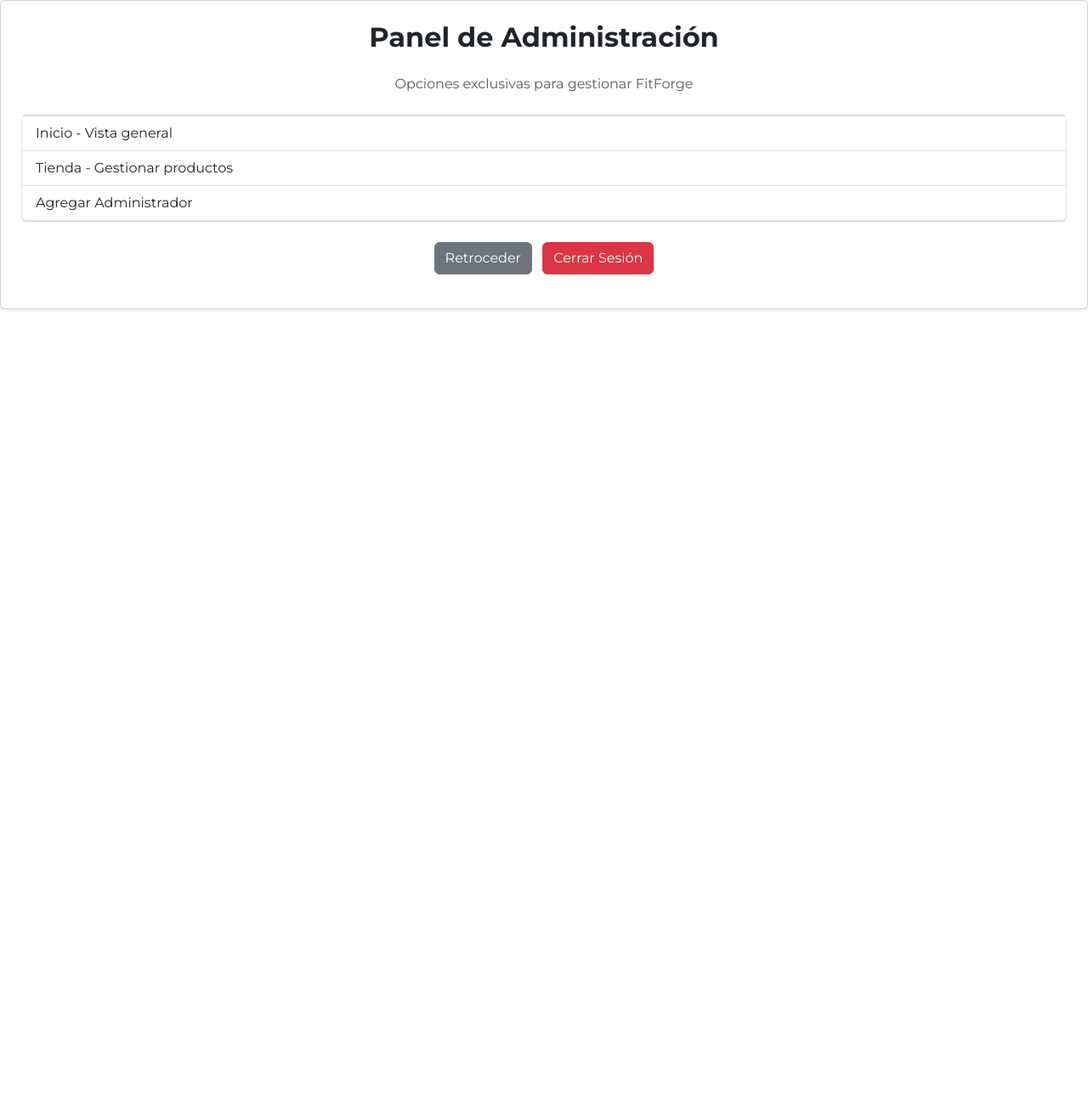
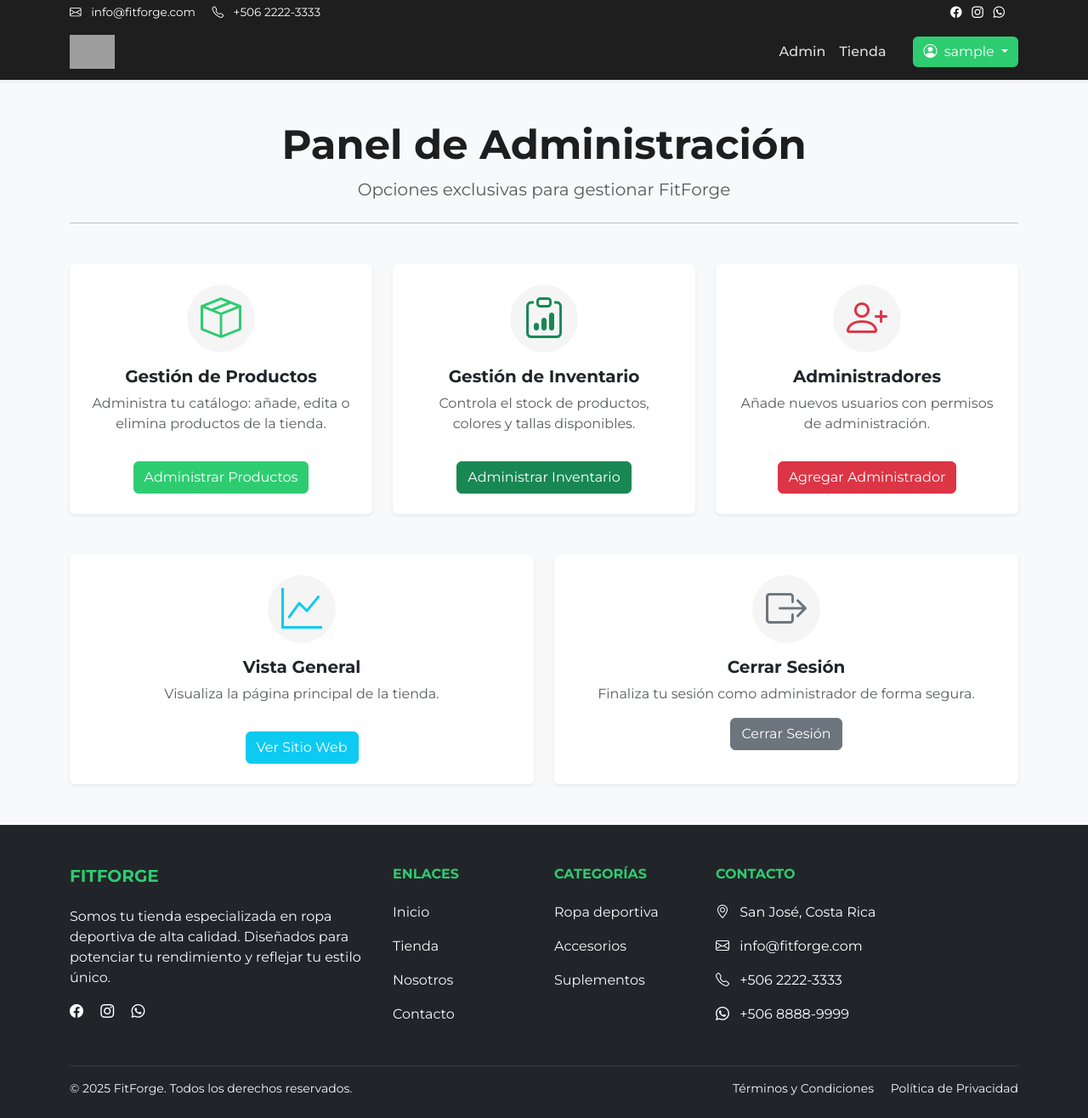
Before and after one commit to RamzaF/PF-Fitforge, a Spring Boot app: page /admin in a window 1280 px wide. Shown: the whole page at 85% size. Before the commit the page ends 365 px from the top, so only its background shows below. Run offline with Spring Boot 4, Linux system fonts and the light colour scheme; the visitor is signed in with stand-in values (Sample User, id 1); some of the project's set-up classes (security, data sources, template engines, error pages and the like) are left out, and stand-ins take their place; some libraries are stand-ins or nearby versions; grey boxes are pictures that could not be loaded.

Commit message:
Mejorar la interfaz del panel de administración y la sección de tienda: se añaden tarjetas de gestión, se optimiza el diseño y se integra un sistema de búsqueda con filtros.

```diff
--- a/InitializrSpringbootProject/src/main/resources/templates/admin.html
+++ b/InitializrSpringbootProject/src/main/resources/templates/admin.html
@@ -4,45 +4,151 @@
       xmlns:sec="http://www.thymeleaf.org/extras/spring-security">
     <head th:replace="~{layout/plantilla :: head}">
         <title>Panel Admin - FitForge</title>
+    </head>
+    <body sec:authorize="hasRole('ROLE_ADMIN')">
+        <!-- Header -->
+        <header th:replace="~{layout/plantilla :: header}"/>
+
+        <!-- Contenido principal -->
+        <section class="admin-dashboard py-5">
+            <div class="container">
+                <div class="row mb-4">
+                    <div class="col-12 text-center">
+                        <h1 class="display-5 fw-bold">Panel de Administración</h1>
+                        <p class="lead text-muted">Opciones exclusivas para gestionar FitForge</p>
+                        <hr class="my-4">
+                    </div>
+                </div>
+
+                <!-- Tarjetas de opciones -->
+                <div class="row row-cols-1 row-cols-md-3 g-4 mb-5">
+                    <!-- Tarjeta Gestión de Productos -->
+                    <div class="col">
+                        <div class="card h-100 border-0 shadow-sm hover-card">
+                            <div class="card-body text-center p-4">
+                                <div class="icon-wrapper mb-3">
+                                    <i class="bi bi-box-seam text-primary" style="font-size: 3rem;"></i>
+                                </div>
+                                <h3 class="card-title h5 fw-bold">Gestión de Productos</h3>
+                                <p class="card-text text-muted">
+                                    Administra tu catálogo: añade, edita o elimina productos de la tienda.
+                                </p>
+                                <a href="/admin/productos/listado" class="btn btn-primary mt-3">
+                                    Administrar Productos
+                                </a>
+                            </div>
+                        </div>
+                    </div>
+
+                    <!-- Tarjeta Gestión de Inventario -->
+                    <div class="col">
+                        <div class="card h-100 border-0 shadow-sm hover-card">
+                            <div class="card-body text-center p-4">
+                                <div class="icon-wrapper mb-3">
+                                    <i class="bi bi-clipboard-data text-success" style="font-size: 3rem;"></i>
+                                </div>
+                                <h3 class="card-title h5 fw-bold">Gestión de Inventario</h3>
+                                <p class="card-text text-muted">
+                                    Controla el stock de productos, colores y tallas disponibles.
+                                </p>
+                                <a href="/admin/productos/listado" class="btn btn-success mt-3">
+                                    Administrar Inventario
+                                </a>
+                            </div>
+                        </div>
+                    </div>
+
+                    <!-- Tarjeta Agregar Administrador -->
+                    <div class="col">
+                        <div class="card h-100 border-0 shadow-sm hover-card">
+                            <div class="card-body text-center p-4">
+                                <div class="icon-wrapper mb-3">
+                                    <i class="bi bi-person-plus text-danger" style="font-size: 3rem;"></i>
+                                </div>
+                                <h3 class="card-title h5 fw-bold">Administradores</h3>
+                                <p class="card-text text-muted">
+                                    Añade nuevos usuarios con permisos de administración.
+                                </p>
+                                <a href="/usuario/nuevo" class="btn btn-danger mt-3">
+                                    Agregar Administrador
+                                </a>
+                            </div>
+                        </div>
+                    </div>
+                </div>
+
+                <!-- Segunda fila de tarjetas -->
+                <div class="row row-cols-1 row-cols-md-2 g-4">
+                    <!-- Tarjeta Estadísticas -->
+                    <div class="col">
+                        <div class="card h-100 border-0 shadow-sm hover-card">
+                            <div class="card-body text-center p-4">
+                                <div class="icon-wrapper mb-3">
+                                    <i class="bi bi-graph-up text-info" style="font-size: 3rem;"></i>
+                                </div>
+                                <h3 class="card-title h5 fw-bold">Vista General</h3>
+                                <p class="card-text text-muted">
+                                    Visualiza la página principal de la tienda.
+                                </p>
+                                <a href="/" class="btn btn-info text-white mt-3">
+                                    Ver Sitio Web
+                                </a>
+                            </div>
+                        </div>
+                    </div>
+
+                    <!-- Tarjeta Cerrar Sesión -->
+                    <div class="col">
+                        <div class="card h-100 border-0 shadow-sm hover-card">
+                            <div class="card-body text-center p-4">
+                                <div class="icon-wrapper mb-3">
+                                    <i class="bi bi-box-arrow-right text-secondary" style="font-size: 3rem;"></i>
+                                </div>
+                                <h3 class="card-title h5 fw-bold">Cerrar Sesión</h3>
+                                <p class="card-text text-muted">
+                                    Finaliza tu sesión como administrador de forma segura.
+                                </p>
+                                <form th:action="@{/logout}" method="post" class="mt-3">
+                                    <button type="submit" class="btn btn-secondary">
+                                        Cerrar Sesión
+                                    </button>
+                                </form>
+                            </div>
+                        </div>
+                    </div>
+                </div>
+            </div>
+        </section>
+
+        <!-- Estilo específico para la para admin -->
         <style>
-            body {
+            .admin-dashboard {
                 background-color: #f8f9fa;
-                font-family: 'Montserrat', sans-serif;
+                min-height: calc(100vh - 120px);
             }
-            .admin-container {
-                min-height: 100vh;
+            .hover-card {
+                transition: transform 0.3s ease, box-shadow 0.3s ease;
+            }
+            .hover-card:hover {
+                transform: translateY(-5px);
+                box-shadow: 0 .5rem 1rem rgba(0,0,0,.15) !important;
+            }
+            .icon-wrapper {
+                height: 80px;
+                width: 80px;
                 display: flex;
-                flex-direction: column;
+                align-items: center;
                 justify-content: center;
-                align-items: center;
-            }
-            .admin-card {
-                max-width: 500px;
-                width: 100%;
+                background-color: rgba(0, 0, 0, 0.04);
+                border-radius: 50%;
+                margin: 0 auto;
             }
         </style>
-    </head>
-    <body sec:authorize="hasRole('ROLE_ADMIN')">
-        <div class="admin-container">
-            <div class="admin-card card shadow-sm p-4 bg-white rounded">
-                <h2 class="text-center fw-bold mb-4">Panel de Administración</h2>
-                <p class="text-center text-muted mb-4">Opciones exclusivas para gestionar FitForge</p>
-                <ul class="list-group">
-                    <li class="list-group-item">
-                        <a href="/" class="text-decoration-none text-dark">Inicio - Vista general</a>
-                    </li>
-                    <li class="list-group-item">
-                        <a href="/tienda/listado" class="text-decoration-none text-dark">Tienda - Gestionar productos</a>
-                    </li>
-                    <li class="list-group-item">
-                        <a href="/usuario/nuevo" class="text-decoration-none text-dark">Agregar Administrador</a>
-                    </li>
-                </ul>
-                <p class="text-center mt-4">
-                    <a href="/" class="btn btn-secondary me-2">Retroceder</a>
-                    <a href="/logout" class="btn btn-danger">Cerrar Sesión</a>
-                </p>
-            </div>
-        </div>
+
+        <!-- Footer -->
+        <footer th:replace="~{layout/plantilla :: footer}"/>
+
+        <!-- Scripts -->
+        <div th:replace="~{layout/plantilla :: scripts}"/>
     </body>
 </html>
```
Also changed, not shown: InitializrSpringbootProject/src/main/resources/templates/tienda/fragmentos.html (+14 -16 lines).
